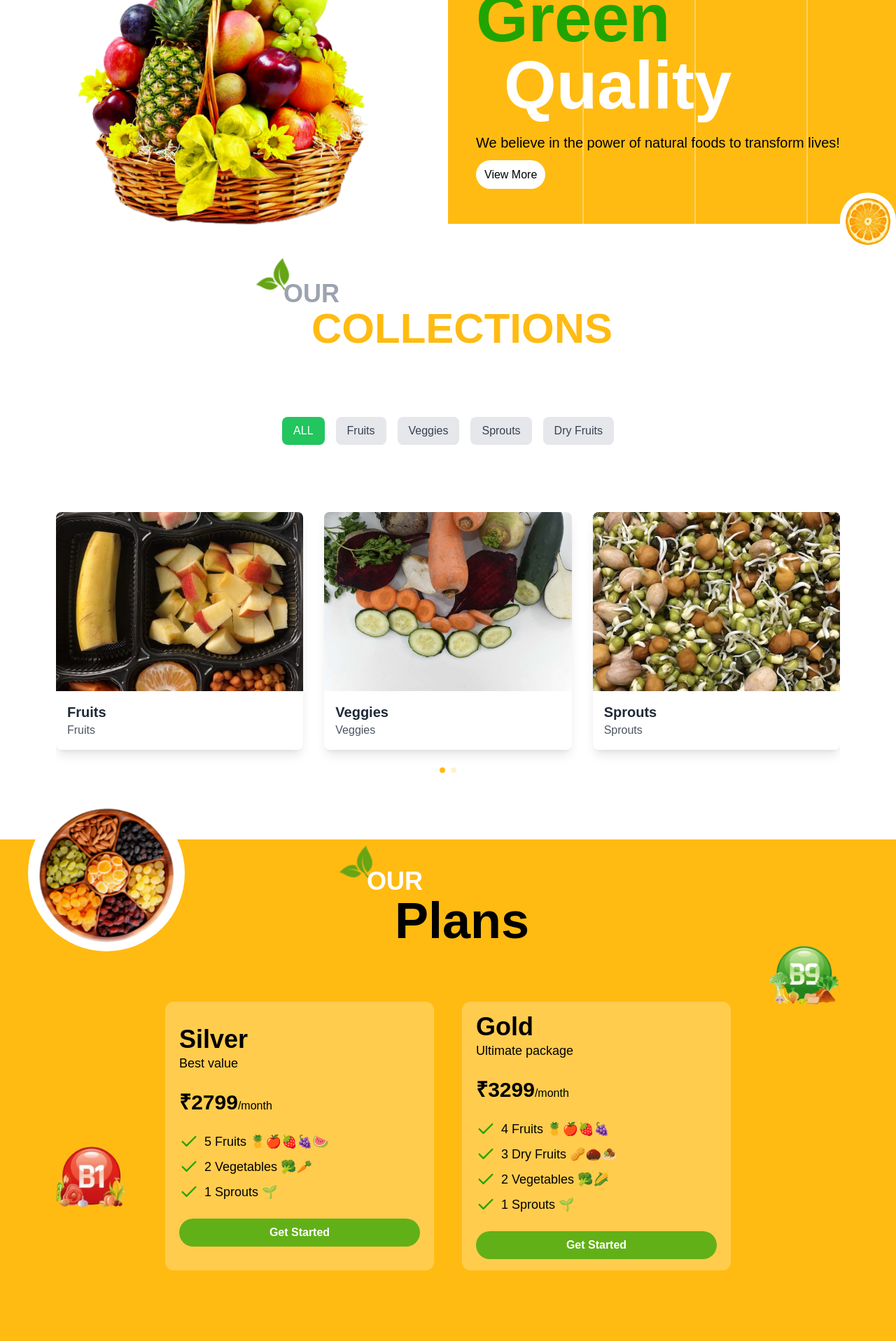
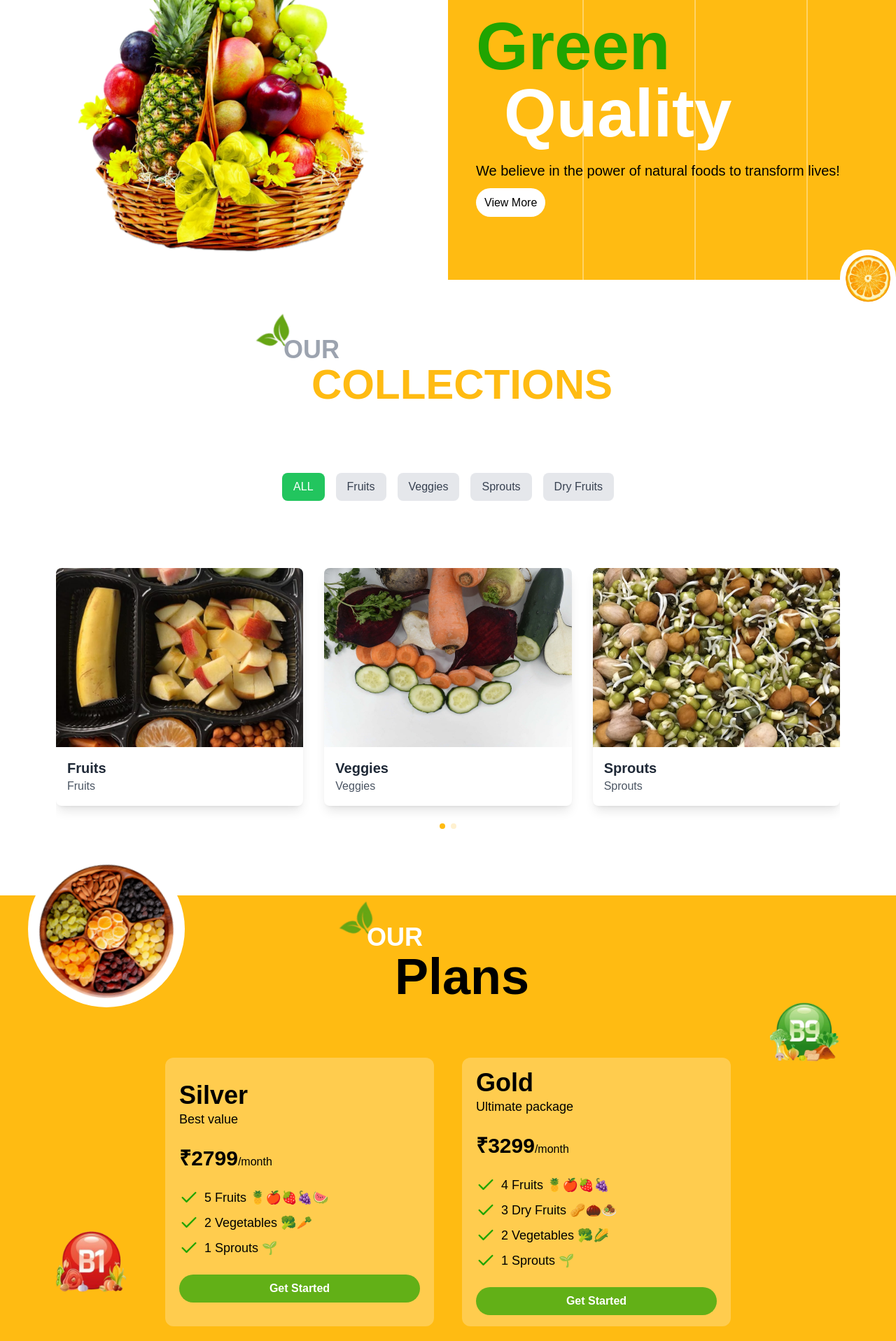
Before and after one commit to FruitBite/Fruti_bite, a Next.js app: page / in a window 1280 px wide. Shown: the part 880-2797 px from the top of the page at 70% size. Built offline with nearby package versions, Linux system fonts and the light colour scheme.

Commit message:
all done waiting for review

```diff
--- a/src/components/Home/About.jsx
+++ b/src/components/Home/About.jsx
@@ -17,7 +17,7 @@ const About = () => {
   }, [aboutInview, aboutcontrols]);
   return (
     <motion.div
-      className=" w-full md:h-[50vh] flex md:flex-row flex-col"
+      className=" w-full md:h-[60vh] flex md:flex-row flex-col"
       ref={aboutcontainer}
       variants={variants}
       initial="hidden"
--- a/src/components/Home/Plans.jsx
+++ b/src/components/Home/Plans.jsx
@@ -35,11 +35,11 @@ const Plans = () => {
 
   return (
     <div
-      className=" w-full h-fit md:h-[90vh] flex flex-col gap-10 items-center bg-PRIMARY relative  md:pb-0"
+      className=" w-full h-fit md:h-full flex flex-col gap-10 items-center bg-PRIMARY relative"
       ref={planref}
     >
       <motion.div
-        className="w-full h-fit flex flex-col gap-10 items-center bg-PRIMARY relative pb-10 md:pb-0"
+        className="w-full h-fit md:h-full flex flex-col gap-10 items-center bg-PRIMARY relative pb-10"
         variants={{
           visible: { opacity: 1, y: 0 },
           hidden: { opacity: 0, y: 100 },
```
